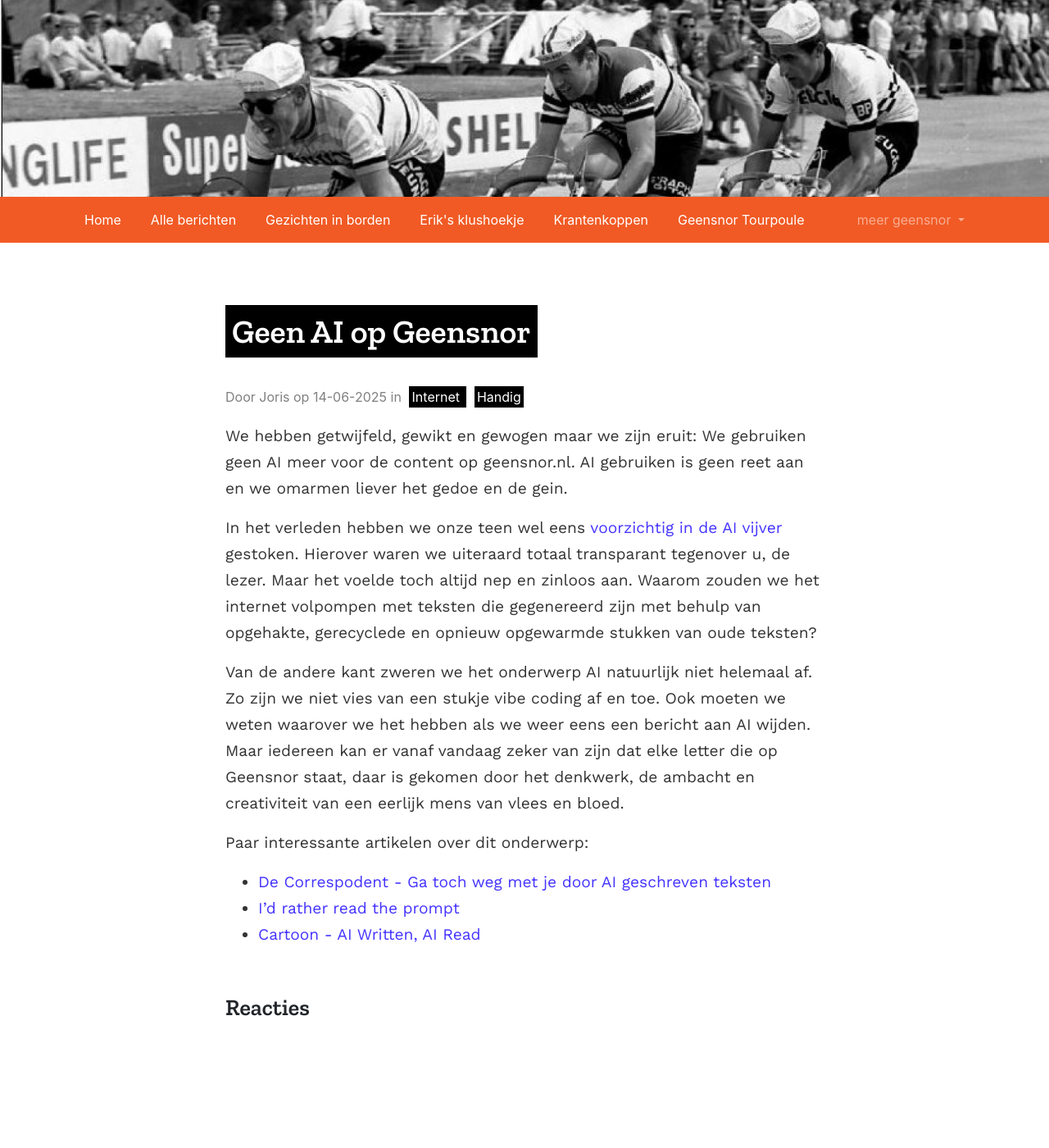
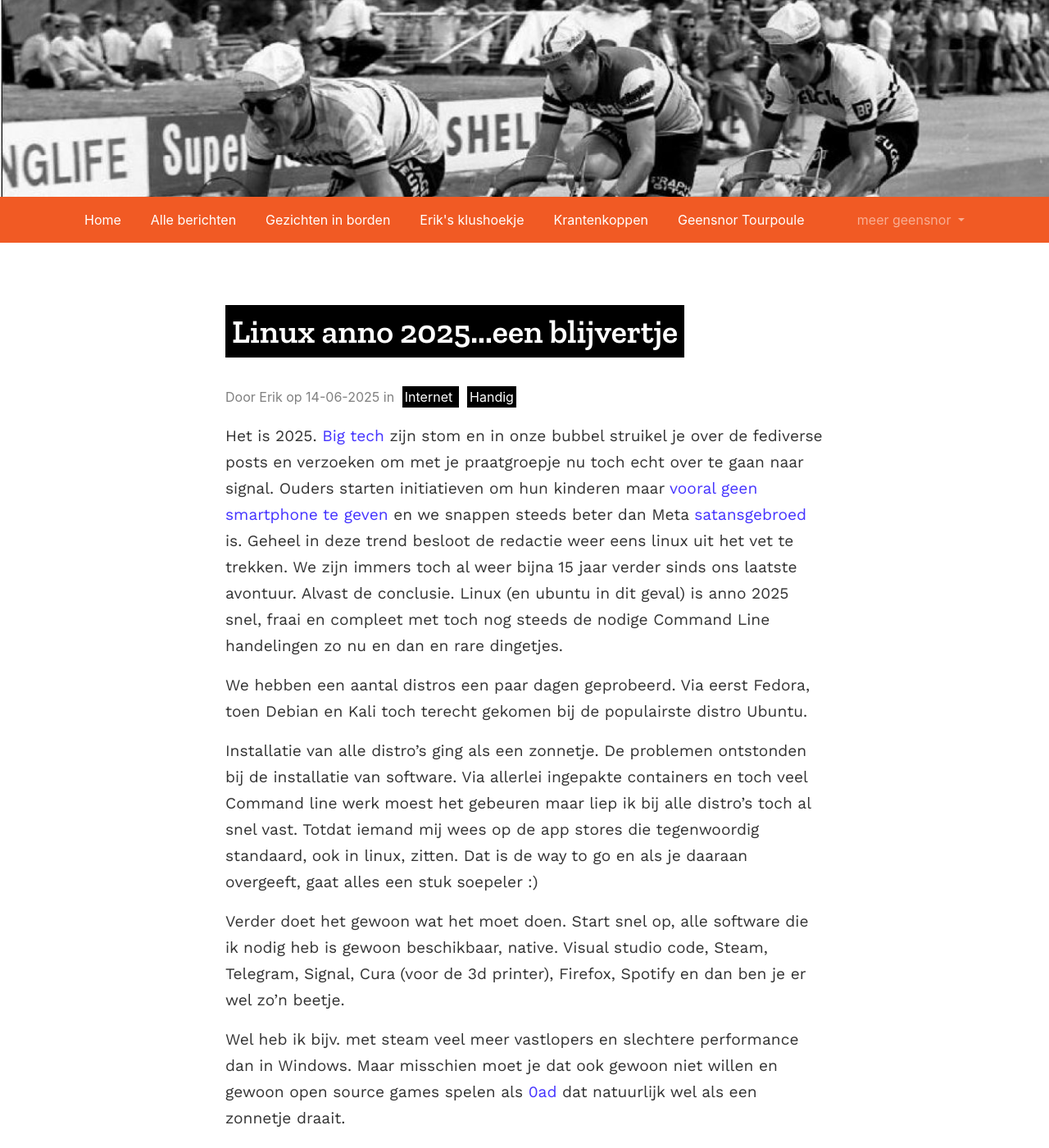
Before and after one commit to geensnor/geensnor.nl, a Jekyll site: the page built from _posts/2025-06-14-ubuntu.md, in a window 1280 px wide and 1400 px high. Shown: the whole window at 82% size. Built offline with Jekyll 4.4.1, drawn with Linux system fonts in a browser that asks for light colours; comment, search, counter and statistics services are not loaded; some of the changed text lies outside the part shown.

Commit message:
ow hele post zat er niet in

```diff
--- a/_posts/2025-06-14-ubuntu.md
+++ b/_posts/2025-06-14-ubuntu.md
@@ -1,19 +1,19 @@
 ---
-title: Geen AI op Geensnor
-author: Joris
+title: Linux anno 2025...een blijvertje
+author: Erik
 categories:
   - Internet
   - Handig
 ---
 
-We hebben getwijfeld, gewikt en gewogen maar we zijn eruit: We gebruiken geen AI meer voor de content op geensnor.nl. AI gebruiken is geen reet aan en we omarmen liever het gedoe en de gein.
+Het is 2025. [Big tech](https://www.wegmetbigtech.nl) zijn stom en in onze bubbel struikel je over de fediverse posts en verzoeken om met je praatgroepje nu toch echt over te gaan naar signal. Ouders starten initiatieven om hun kinderen maar [vooral geen smartphone te geven](https://smartphonevrijopgroeien.nl/) en we snappen steeds beter dan Meta [satansgebroed](https://www.dedigitaletuin.nl/overig/facebook/) is. Geheel in deze trend besloot de redactie weer eens linux uit het vet te trekken. We zijn immers toch al weer bijna 15 jaar verder sinds ons laatste avontuur. Alvast de conclusie. Linux (en ubuntu in dit geval) is anno 2025 snel, fraai en compleet met toch nog steeds de nodige Command Line handelingen zo nu en dan en rare dingetjes.
 
-In het verleden hebben we onze teen wel eens [voorzichtig](/blogpost-met-chatgpt) [in de AI vijver](/weg-met-de-democratie) gestoken. Hierover waren we uiteraard totaal transparant tegenover u, de lezer. Maar het voelde toch altijd nep en zinloos aan. Waarom zouden we het internet volpompen met teksten die gegenereerd zijn met behulp van opgehakte, gerecyclede en opnieuw opgewarmde stukken van oude teksten?
+We hebben een aantal distros een paar dagen geprobeerd. Via eerst Fedora, toen Debian en Kali toch terecht gekomen bij de populairste distro Ubuntu.
 
-Van de andere kant zweren we het onderwerp AI natuurlijk niet helemaal af. Zo zijn we niet vies van een stukje vibe coding af en toe. Ook moeten we weten waarover we het hebben als we weer eens een bericht aan AI wijden. Maar iedereen kan er vanaf vandaag zeker van zijn dat elke letter die op Geensnor staat, daar is gekomen door het denkwerk, de ambacht en creativiteit van een eerlijk mens van vlees en bloed.
+Installatie van alle distro's ging als een zonnetje. De problemen ontstonden bij de installatie van software. Via allerlei ingepakte containers en toch veel Command line werk moest het gebeuren maar liep ik bij alle distro's toch al snel vast.  Totdat iemand mij wees op de app stores die tegenwoordig standaard, ook in linux, zitten. Dat is de way to go en als je daaraan overgeeft, gaat alles een stuk soepeler :)
 
-Paar interessante artikelen over dit onderwerp:
+Verder doet het gewoon wat het moet doen. Start snel op, alle software die ik nodig heb is gewoon beschikbaar, native. Visual studio code, Steam, Telegram, Signal, Cura (voor de 3d printer), Firefox, Spotify en dan ben je er wel zo'n beetje.
 
-- [De Correspodent - Ga toch weg met je door AI geschreven teksten](https://decorrespondent.nl/16094/ga-toch-weg-met-je-door-ai-geschreven-teksten/02ac8285-9ac0-001b-37e5-2e9ee3008969)
-- [I'd rather read the prompt](https://claytonwramsey.com/blog/prompt/)
-- [Cartoon - AI Written, AI Read](https://marketoonist.com/2023/03/ai-written-ai-read.html)
+Wel heb ik bijv. met steam veel meer vastlopers en slechtere performance dan in Windows. Maar misschien moet je dat ook gewoon niet willen en gewoon open source games spelen als [0ad](https://play0ad.com/) dat natuurlijk wel als een zonnetje draait.
+
+Al met al..een aanrader.
```
